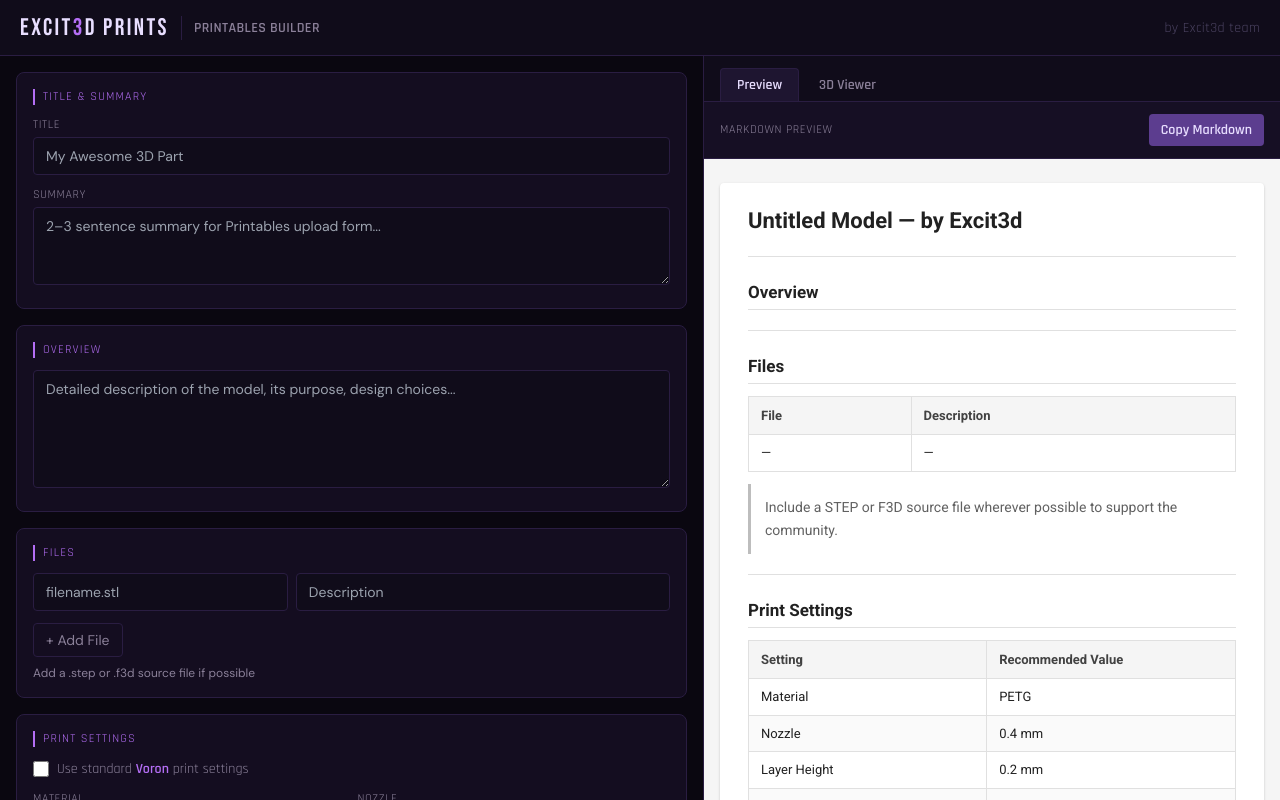
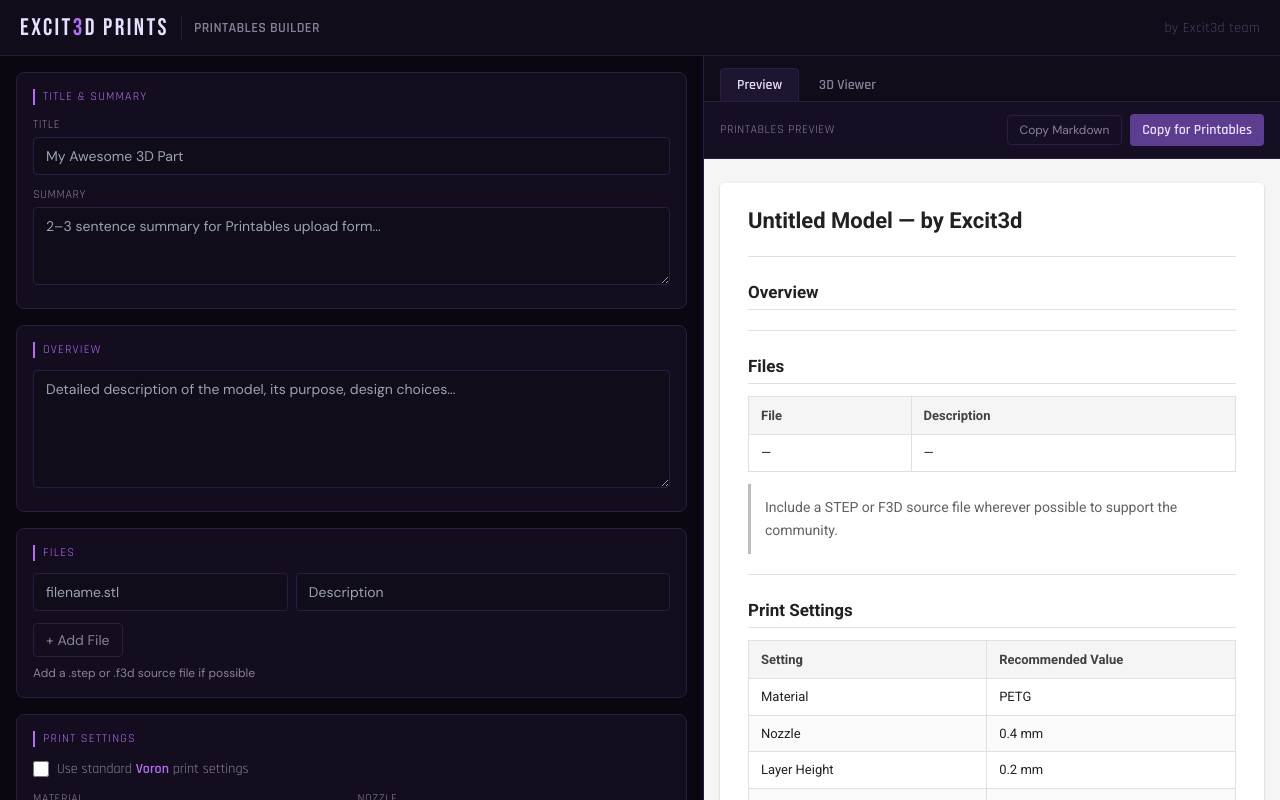
Before and after one commit to excit3dprints/printables-format, a React (Vite) app: page / in a window 1280 px wide. Built offline with nearby package versions, Linux system fonts and the light colour scheme.

Commit message:
copy formatted html for printables editor

```diff
--- a/src/components/PreviewPanel.tsx
+++ b/src/components/PreviewPanel.tsx
@@ -147,20 +147,36 @@ const previewStyles = `
 `
 
 export default function PreviewPanel({ data }: Props) {
-  const [copied, setCopied] = useState(false)
+  const [copiedRich, setCopiedRich] = useState(false)
+  const [copiedMd,   setCopiedMd]   = useState(false)
 
   const markdown = useMemo(() => generateMarkdown(data), [data])
 
   const html = useMemo(() => {
-    // Strip HTML comment blocks before rendering
     const cleaned = markdown.replace(/<!--[\s\S]*?-->/g, '')
     return marked.parse(cleaned) as string
   }, [markdown])
 
-  function handleCopy() {
+  // Copy rendered HTML — pastes as formatted text in Printables' rich text editor
+  async function handleCopyRich() {
+    try {
+      const blob = new Blob([html], { type: 'text/html' })
+      await navigator.clipboard.write([new ClipboardItem({ 'text/html': blob })])
+      setCopiedRich(true)
+      setTimeout(() => setCopiedRich(false), 2000)
+    } catch {
+      // ClipboardItem not supported — fall back to plain HTML string
+      await navigator.clipboard.writeText(html)
+      setCopiedRich(true)
+      setTimeout(() => setCopiedRich(false), 2000)
+    }
+  }
+
+  // Copy raw markdown for reference / version control
+  function handleCopyMd() {
     navigator.clipboard.writeText(markdown).then(() => {
-      setCopied(true)
-      setTimeout(() => setCopied(false), 2000)
+      setCopiedMd(true)
+      setTimeout(() => setCopiedMd(false), 2000)
     })
   }
 
@@ -169,14 +185,24 @@ export default function PreviewPanel({ data }: Props) {
       {/* Top bar */}
       <div className="flex-shrink-0 flex items-center justify-between px-4 py-3 bg-deep border-b border-shadow">
         <span className="text-ash text-xs font-rajdhani uppercase tracking-wider">
-          Markdown Preview
+          Printables Preview
         </span>
-        <button
-          className="btn-primary text-sm py-1.5 px-3"
-          onClick={handleCopy}
-        >
-          {copied ? '✓ Copied!' : 'Copy Markdown'}
-        </button>
+        <div className="flex items-center gap-2">
+          <button
+            className="btn-ghost text-xs py-1.5 px-3"
+            onClick={handleCopyMd}
+            title="Copy raw markdown (for version control / backup)"
+          >
+            {copiedMd ? '✓ Copied!' : 'Copy Markdown'}
+          </button>
+          <button
+            className="btn-primary text-sm py-1.5 px-3"
+            onClick={handleCopyRich}
+            title="Copy formatted text — paste directly into Printables description editor"
+          >
+            {copiedRich ? '✓ Copied!' : 'Copy for Printables'}
+          </button>
+        </div>
       </div>
 
       {/* Preview content — styled to match Printables.com */}
```
